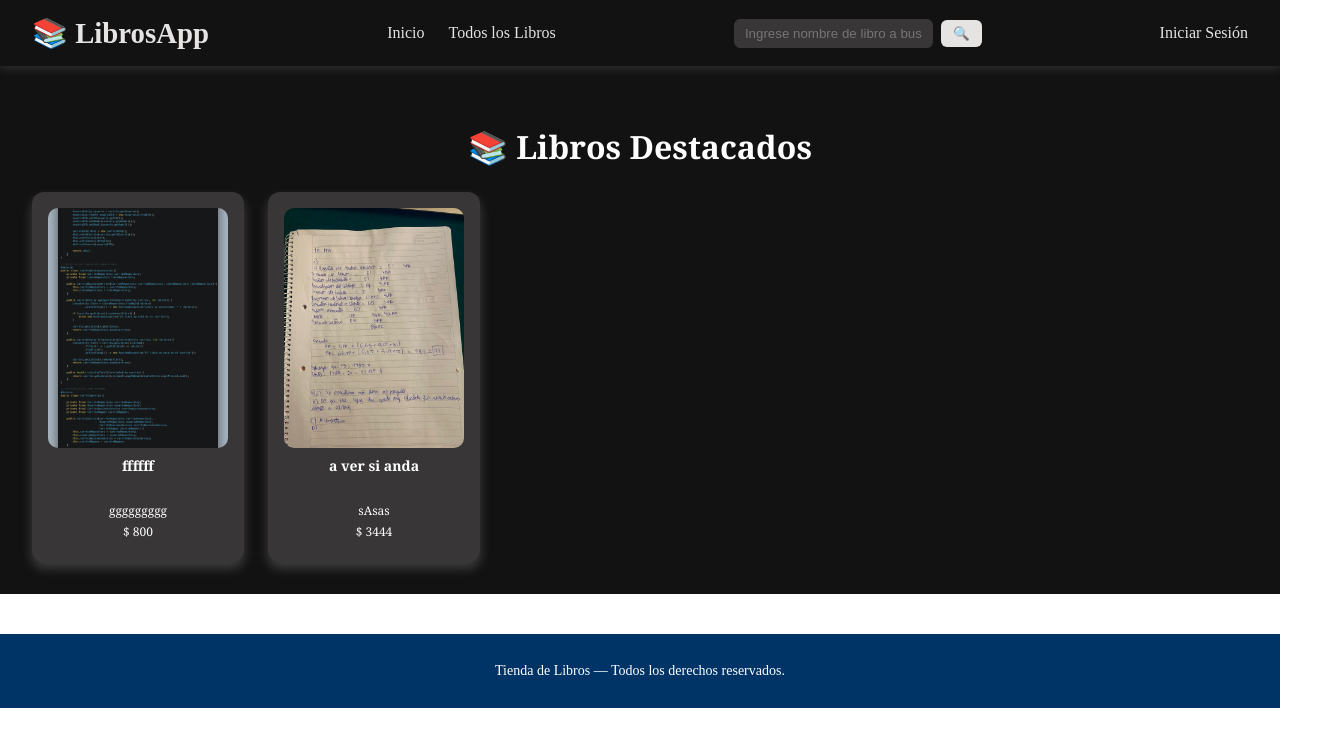
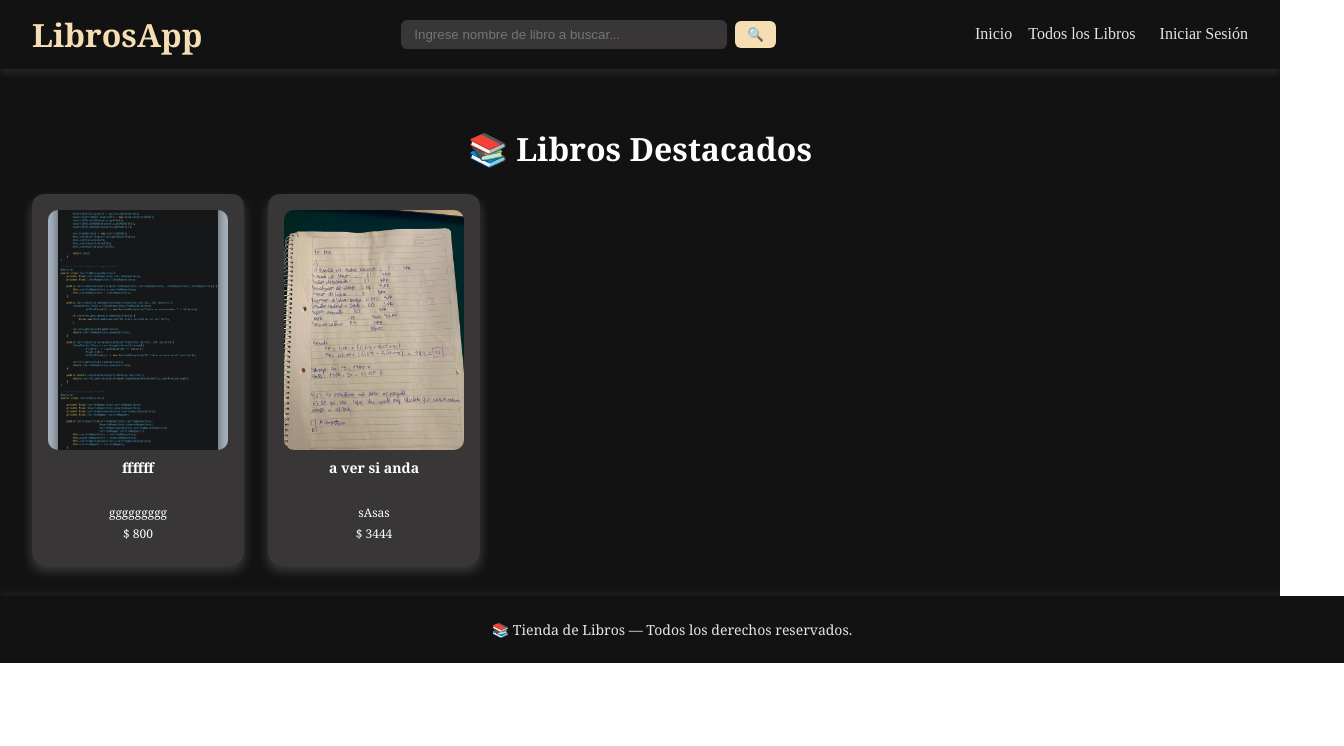
Before and after one commit to JuanAmalfi/TpFinalProgramacion4, an Angular app in the folder tpFinal/: page /home in a window 1280 px wide. Shown: the top 746 px of the page, 1344 px wide, since content can reach past the window. Built offline with nearby package versions, Linux system fonts and the light colour scheme; data requests are answered from the project's data file.

Commit message:
Mejore el estilo en gerenal del proyecto

```diff
--- a/tpFinal/src/app/components/libro/libro-list/libro-list.css
+++ b/tpFinal/src/app/components/libro/libro-list/libro-list.css
@@ -1,68 +1,193 @@
+/* Contenedor principal */
 .libros-container {
   display: flex;
   gap: 1.5rem;
   padding: 1.5rem;
   background-color: #121212;
+  min-height: 100vh;
+  box-sizing: border-box;
 }
 
+/* Panel lateral (sidebar) */
 .sidebar-filtros {
-  width: 250px;
-  background: #f5f5f5;
-  border-radius: 12px;
-  padding: 1rem;
+  width: 260px;
+  background: #2a2a2a;
+  border-radius: 16px;
+  padding: 1.5rem;
   height: fit-content;
+  color: #e6e3e3;
+  box-shadow: 0 4px 12px rgba(0,0,0,0.5);
+  transition: transform 0.3s ease, box-shadow 0.3s ease;
+}
+
+.sidebar-filtros:hover {
+  transform: translateY(-3px);
+  box-shadow: 0 8px 20px rgba(0,0,0,0.6);
 }
 
 .sidebar-filtros h3 {
-  margin-bottom: 1rem;
+  margin-bottom: 1.5rem;
+  font-size: 1.4rem;
+  color: #ffffff;
+  font-weight: 600;
+  border-bottom: 1px solid #e6e3e3;
+  padding-bottom: 0.5rem;
 }
 
+/* Filtros */
 .filtro {
-  margin-bottom: 1rem;
+  margin-bottom: 1.2rem;
   display: flex;
   flex-direction: column;
 }
 
-.filtro label{
+.filtro label {
   margin-bottom: 0.5rem;
-  font-weight: 600;
+  font-weight: 500;
+  color: #e6e3e3;
 }
 
 .filtro input[type="text"],
 .filtro input[type="number"],
 .filtro select {
   width: 100%;
-  padding: 8px;
-  border: 1px solid #ccc;
-  border-radius: 4px;
-  box-sizing: border-box;
+  padding: 8px 10px;
+  border-radius: 6px;
+  border: 1px solid #555;
+  background-color: #383636;
+  color: #e6e3e3;
+  outline: none;
+  transition: all 0.2s ease;
 }
 
+.filtro input:focus,
+.filtro select:focus {
+  border-color: #e6e3e3;
+  box-shadow: 0 0 6px rgba(230,227,227,0.5);
+}
+
+/* Botón limpiar filtros */
+.btn-limpiar {
+  width: 100%;
+  padding: 10px 0;
+  border-radius: 8px;
+  background: #e6e3e3;
+  color: #383636;
+  font-weight: 600;
+  cursor: pointer;
+  transition: transform 0.2s ease, background 0.2s ease;
+}
+
+.btn-limpiar:hover {
+  background: #ffffff;
+  transform: translateY(-2px);
+  box-shadow: 0 4px 12px rgba(0,0,0,0.3);
+}
+
+/* Sección principal */
 .lista-libros {
   flex: 1;
 }
 
+.lista-libros h2 {
+  display: flex;
+  justify-content: center;
+  color: #e6e3e3;
+  font-family: Cambria, Cochin, Georgia, Times, 'Times New Roman', serif;
+  margin-bottom: 1.5rem;
+  font-size: 1.8rem;
+}
+
+/* Grid de libros */
 .grid-libros {
   display: grid;
   grid-template-columns: repeat(auto-fill, minmax(180px, 1fr));
   gap: 1.5rem;
 }
 
+/* Tarjetas de libros */
 .card-libro {
-  background: #fff;
-  border-radius: 12px;
+  background-color: #383636;
+  border-radius: 16px;
   padding: 1rem;
-  box-shadow: 0 2px 6px rgba(0,0,0,0.1);
   text-align: center;
+  box-shadow: 0 6px 12px rgba(255, 255, 255, 0.15);
+  transition: transform 0.3s ease, box-shadow 0.3s ease;
+  cursor: pointer;
 }
 
+.card-libro:hover {
+  transform: scale(1.05);
+  box-shadow: 0 10px 20px rgba(255, 255, 255, 0.25);
+}
+
+/* Imagen portada */
 .card-libro img.portada {
   width: 100%;
   height: 240px;
   object-fit: cover;
-  border-radius: 10px;
+  border-radius: 12px;
+  transition: transform 0.3s ease;
 }
 
+.card-libro:hover img.portada {
+  transform: translateY(-5px);
+}
+
+/* Texto de libros */
+.card-libro h4, .card-libro p {
+  color: #e6e3e3;
+  font-family: Cambria, Cochin, Georgia, Times, 'Times New Roman', serif;
+  margin: 6px 0;
+}
+
+/* Precio */
+.card-libro .precio {
+  font-weight: 600;
+}
+
+/* Botones administrativos */
+.acciones-admin {
+  display: flex;
+  justify-content: space-around;
+  gap: 8px;
+  margin-top: 1rem;
+}
+
+.btn {
+  padding: 8px 12px;
+  border-radius: 8px;
+  cursor: pointer;
+  font-size: 14px;
+  font-weight: 600;
+  border: 2px solid transparent;
+  transition: all 0.2s ease;
+}
+
+.btn-primary {
+  background-color: #e6e3e3;
+  color: #383636;
+}
+
+.btn-primary:hover {
+  background-color: #ffffff;
+  color: #1E1E1E;
+  transform: translateY(-2px);
+  box-shadow: 0 4px 12px rgba(0,0,0,0.3);
+}
+
+.btn-eliminar {
+  background-color: #e6e3e3;
+  color: #1E1E1E;
+}
+
+.btn-eliminar:hover {
+  transform: translateY(-2px);
+  background-color: #ffffff;
+  box-shadow: 0 4px 12px rgba(0,0,0,0.3);
+}
+
+/* Precio range inputs */
 .precio-range {
   display: flex;
   align-items: center;
@@ -83,72 +208,15 @@
 :host ::ng-deep .precio-range input {
   width: 100%;
   box-sizing: border-box;
+  padding: 6px;
+  border-radius: 6px;
+  border: 1px solid #555;
+  background-color: #383636;
+  color: #e6e3e3;
+  transition: all 0.2s ease;
 }
 
-:host ::ng-deep .precio-range input[type="number"]::-webkit-outer-spin-button,
-:host ::ng-deep .precio-range input[type="number"]::-webkit-inner-spin-button {
-  -webkit-appearance: none;
-  margin: 0;
+:host ::ng-deep .precio-range input:focus {
+  border-color: #e6e3e3;
+  box-shadow: 0 0 6px rgba(230,227,227,0.5);
 }
-
-:host ::ng-deep .precio-range input[type="number"] {
-  -moz-appearance: textfield;
-}
-
-.card-libro{
-  background-color: #383636;
-  box-shadow: 0 6px 12px 0 rgba(255, 255, 255, 0.2);
-}
-
-.card-libro p, .card-libro h4{
-  color: #e6e3e3;
-  font-family:Cambria, Cochin, Georgia, Times, 'Times New Roman', serif;
-}
-
-.lista-libros h2{
-  display: flex;
-  justify-content: center;
-  color: #e6e3e3;
-  font-family:Cambria, Cochin, Georgia, Times, 'Times New Roman', serif;
-}
-
-.btn{
-  padding: 8px 12px;
-  border-radius: 6px;
-  cursor: pointer;
-  font-size: 14px;
-  font-weight: 600;
-  border: 2px solid transparent;
-  transition: all 0.2s ease-out;
-
-  font-family: Cambria, Cochin, Georgia, Times, 'Times New Roman', serif;
-}
-
-.btn-primary {
-  background-color: #e6e3e3;
-  color: #383636;
-}
-
-.btn-primary:hover {
-  background-color: #FFFFFF;
-  color: #1E1E1E;
-  transform: translateY(-2px);
-  box-shadow: 0 4px 8px rgba(0,0,0,0.2);
-}
-
-.btn-eliminar {
-  background-color: #e6e3e3;
-  color: #1E1E1E;
-}
-
-.btn-eliminar:hover {
-  transform: translateY(-2px);
-  background-color: #FFFFFF;
-}
-
-.acciones-admin {
-  display: flex;
-  justify-content: space-around;
-  gap: 8px;
-  margin-top: 1rem;
-}
--- a/tpFinal/src/app/components/shared/footer/footer/footer.css
+++ b/tpFinal/src/app/components/shared/footer/footer/footer.css
@@ -1,9 +1,26 @@
-/* ======== FOOTER ======== */
 .footer {
-  background-color: #003366;
-  color: white;
+  background-color: #121212;
+  color: #e6e3e3;
   text-align: center;
-  padding: 15px;
-  margin-top: 40px;
+  padding: 1.5rem 2rem;
+  font-family: Cambria, Cochin, Georgia, Times, 'Times New Roman', serif;
   font-size: 14px;
+  box-shadow: 0 -4px 8px rgba(255, 255, 255, 0.05);
+  position: relative;
+  bottom: 0;
+  width: 100%;
+  transition: background 0.3s ease;
 }
+
+.footer:hover {
+  background-color: #1E1E1E;
+}
+
+.footer p {
+  margin: 0;
+  transition: color 0.2s ease;
+}
+
+.footer p:hover {
+  color: #ffffff;
+}
--- a/tpFinal/src/app/components/shared/footer/footer/footer.html
+++ b/tpFinal/src/app/components/shared/footer/footer/footer.html
@@ -1,3 +1,3 @@
 <footer class="footer">
-  <p> Tienda de Libros — Todos los derechos reservados.</p>
+  <p>📚 Tienda de Libros — Todos los derechos reservados.</p>
 </footer>
--- a/tpFinal/src/app/components/shared/header/header/header.css
+++ b/tpFinal/src/app/components/shared/header/header/header.css
@@ -4,7 +4,7 @@
   align-items: center;
   justify-content: space-between;
   background-color: #121212;
-  padding: 1rem 2rem;
+  padding: 0.8rem 2rem;
   box-shadow: 0 4px 8px rgba(255, 255, 255, 0.1);
   position: sticky;
   top: 0;
@@ -13,22 +13,71 @@
 
 /* Logo */
 .logo a {
-  font-size: 1.8rem;
+  font-size: 2rem;
   font-weight: bold;
-  color: #e6e3e3;
+  color: #F5DEB3;
   text-decoration: none;
-  transition: transform 0.2s ease, color 0.2s ease;
+  font-family: 'Georgia', serif;
+  transition: transform 0.3s ease, color 0.3s ease;
 }
 
 .logo a:hover {
-  color: #ffffff;
-  transform: scale(1.05);
+  transform: scale(1.1);
+  color: #fff;
 }
 
-/* Navegación principal */
+/* Contenedor buscador centrado */
+.search-container {
+  flex: 1;
+  display: flex;
+  justify-content: center;
+  align-items: center;
+  gap: 0.5rem;
+}
+
+.search-container input {
+  padding: 6px 12px;
+  border-radius: 6px;
+  border: 1px solid #383636;
+  background-color: #383636;
+  color: #e6e3e3;
+  outline: none;
+  transition: border 0.2s ease, box-shadow 0.2s ease;
+  width: 300px;
+}
+
+.search-container input:focus {
+  border-color: #F5DEB3;
+  box-shadow: 0 0 8px rgba(245, 222, 179, 0.5);
+}
+
+.search-container button {
+  padding: 6px 12px;
+  border-radius: 6px;
+  border: none;
+  background-color: #F5DEB3;
+  color: #121212;
+  font-weight: 600;
+  cursor: pointer;
+  transition: background 0.2s ease, transform 0.2s ease;
+}
+
+.search-container button:hover {
+  background-color: #fff5e1;
+  transform: translateY(-2px);
+}
+
+/* Contenedor navegación + auth */
+.nav-auth-container {
+  display: flex;
+  align-items: center;
+  gap: 1.5rem;
+}
+
+/* Navegación */
 .nav-links {
   display: flex;
-  gap: 1.5rem;
+  gap: 1rem;
 }
 
 .nav-links a {
@@ -39,45 +88,7 @@
 }
 
 .nav-links a:hover {
-  color: #ffffff;
-  transform: translateY(-2px);
-}
-
-/* Buscador */
-.search-container {
-  display: flex;
-  align-items: center;
-  gap: 0.5rem;
-}
-
-.search-container input {
-  padding: 6px 10px;
-  border-radius: 6px;
-  border: 1px solid #383636;
-  background-color: #383636;
-  color: #e6e3e3;
-  outline: none;
-  transition: border 0.2s ease, box-shadow 0.2s ease;
-}
-
-.search-container input:focus {
-  border-color: #e6e3e3;
-  box-shadow: 0 0 6px rgba(230, 227, 227, 0.5);
-}
-
-.search-container button {
-  padding: 6px 12px;
-  border-radius: 6px;
-  border: none;
-  background-color: #e6e3e3;
-  color: #383636;
-  font-weight: 600;
-  cursor: pointer;
-  transition: background 0.2s ease, transform 0.2s ease;
-}
-
-.search-container button:hover {
-  background-color: #ffffff;
+  color: #F5DEB3;
   transform: translateY(-2px);
 }
 
@@ -85,7 +96,7 @@
 .auth-container {
   display: flex;
   align-items: center;
-  gap: 1rem;
+  gap: 0.8rem;
 }
 
 .auth-container a {
@@ -96,7 +107,7 @@
 }
 
 .auth-container a:hover {
-  color: #ffffff;
+  color: #F5DEB3;
   transform: translateY(-2px);
 }
 
@@ -109,14 +120,14 @@
   padding: 5px 10px;
   border-radius: 6px;
   border: none;
-  background-color: #e6e3e3;
-  color: #383636;
+  background-color: #F5DEB3;
+  color: #121212;
   font-weight: 600;
   cursor: pointer;
   transition: background 0.2s ease, transform 0.2s ease;
 }
 
 .logout-btn:hover {
-  background-color: #ffffff;
+  background-color: #fff5e1;
   transform: translateY(-2px);
 }
--- a/tpFinal/src/app/components/shared/header/header/header.html
+++ b/tpFinal/src/app/components/shared/header/header/header.html
@@ -1,11 +1,17 @@
 <header class="main-header">
   <div class="logo">
-    <a routerLink="/home">📚 LibrosApp</a>
+    <a routerLink="/home"> <span class="logo-text">LibrosApp</span></a>
   </div>
 
-  <!-- Navegación principal -->
-  <nav class="nav-links">
+  <!-- Buscador centrado -->
+  <div class="search-container">
+    <input type="text" placeholder="Ingrese nombre de libro a buscar..." />
+    <button>🔍</button>
+  </div>
 
+  <!-- Navegación + Auth a la derecha -->
+  <nav class="nav-auth-container">
+    <div class="nav-links">
       <a routerLink="/home">Inicio</a>
       <a routerLink="/libro-list">Todos los Libros</a>
 
@@ -20,29 +26,16 @@
         <a routerLink="/libro-form">Agregar Libro</a>
         <a routerLink="/admin-users">Usuarios</a>
       }
-  </nav>
-
-  <!-- Buscador (visible para todos) -->
-  <div class="search-container">
-    <input
-      type="text"
-      placeholder="Ingrese nombre de libro a buscar..."
-    />
-    <button>🔍</button>
     </div>
 
-  <!-- Auth -->
     <div class="auth-container">
-
-    <!-- Si NO está logueado -->
       @if (!isLoggedIn()) {
         <a routerLink="/auth">Iniciar Sesión</a>
       }
-
-    <!-- Si está logueado -->
       @if (isLoggedIn()) {
         <span class="user-info">👤 {{ getUser()?.username }}</span>
         <button class="logout-btn" (click)="logout()">Salir</button>
       }
     </div>
+  </nav>
 </header>
```
Also changed, not shown: tpFinal/src/styles.css (line endings or trailing spaces). Lines whose indentation alone changed are shown as unchanged.
